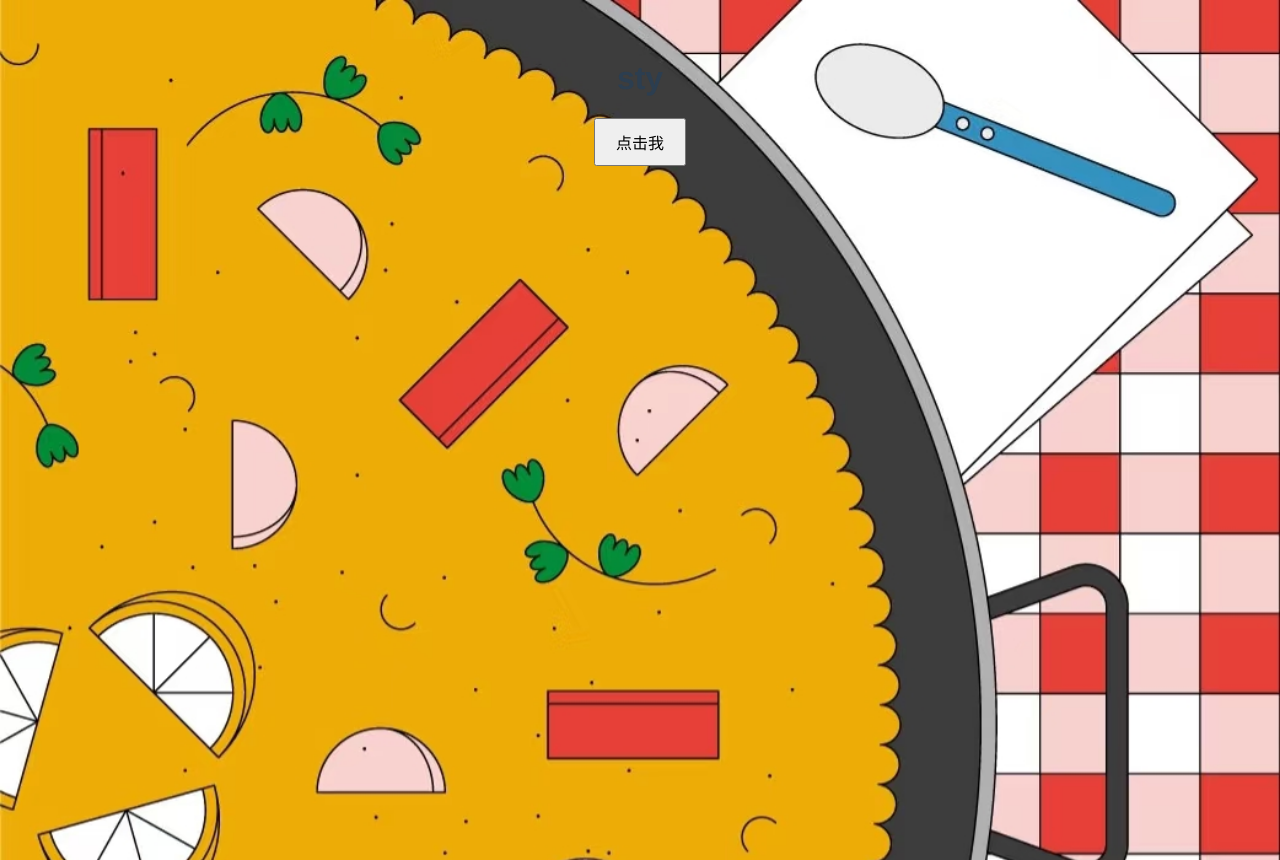
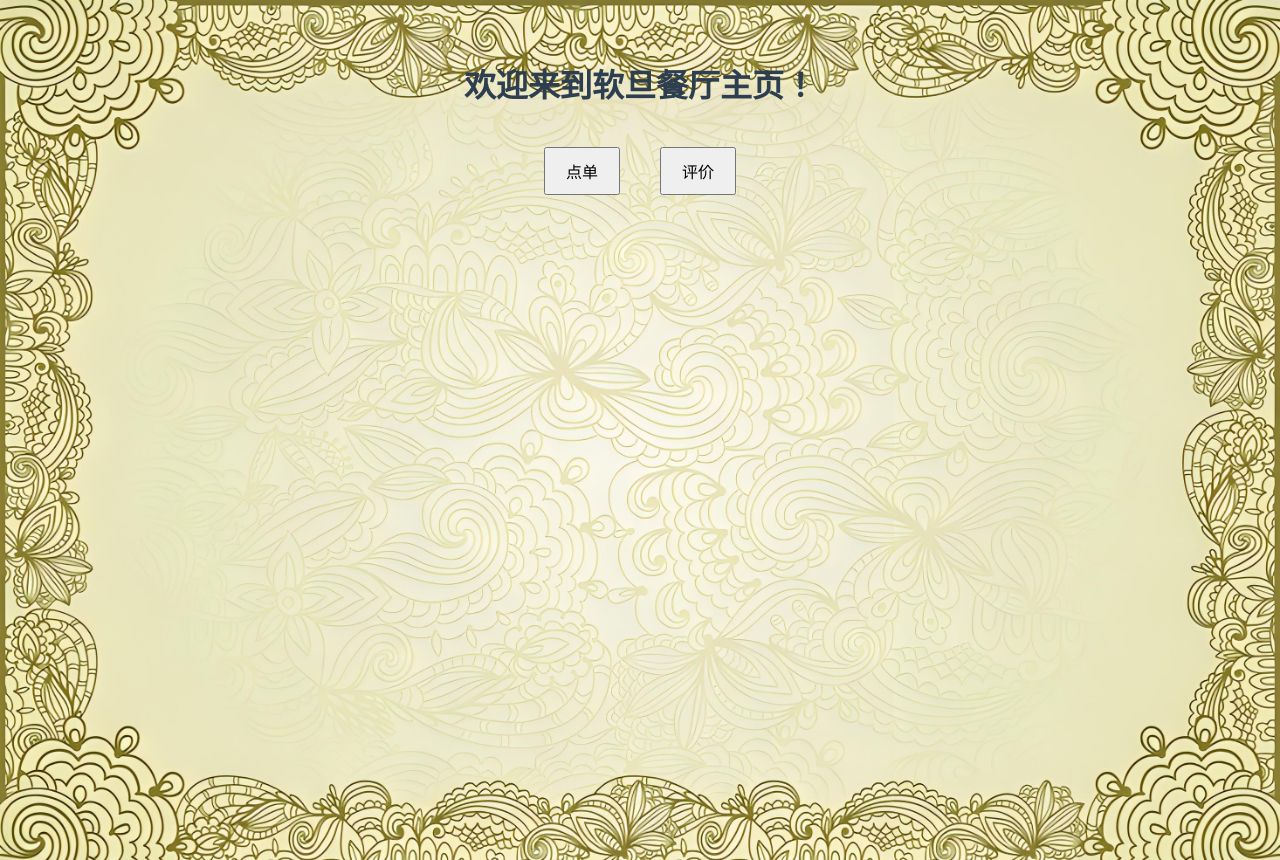
Before and after one commit to AlfredHef/xiaozhongdianp, a Vue app in the folder SE_front_end/vue_pj/: page /homepage in a window 1280 px wide. Built offline with nearby package versions, Linux system fonts and the light colour scheme.

Commit message:
HomePage相关美化

```diff
--- a/SE_front_end/vue_pj/src/views/HomePage.vue
+++ b/SE_front_end/vue_pj/src/views/HomePage.vue
@@ -1,7 +1,8 @@
 <template>
   <div id="app">
     <h1>{{ message }}</h1>
-    <button @click="changeMessage">点击我</button>
+    <button @click="order">点单</button>
+    <button @click="evaluate">评价</button>
   </div>
 </template>
 
@@ -11,13 +12,16 @@ import { styleType } from 'element-plus/es/components/table-v2/src/common';
 export default {
   data() {
     return {
-      message:'sty'
+      message: '欢迎来到软旦餐厅主页！'
 
     };
   },
   methods: {
-    changeMessage() {
-      this.message = '你点击了按钮!';
+    order() {
+      this.message = '点单模式';
+    },
+    evaluate() {
+      this.message = '评价模式';
     }
   }
 };
@@ -35,5 +39,21 @@ button {
   padding: 10px 20px;
   font-size: 16px;
   cursor: pointer;
+  margin: 20px;
+}
+
+/*对 body 元素设置背景样式。
+  使用背景图片 "/Home_BG.jpg" 作为页面的背景。
+  background-size: cover 使背景图片覆盖整个页面。
+  background-position: center 使背景图片居中显示。
+  background-repeat: no-repeat 防止背景图片重复显示。
+  background-attachment: fixed 使背景图片固定，不随页面滚动而滚动。
+*/
+body {
+  background-image: url('/background_homepage.jpg');
+  background-size: cover;
+  background-position: center;
+  background-repeat: no-repeat;
+  background-attachment: fixed;
 }
 </style>
```
Also changed, not shown: SE_front_end/vue_pj/public/background_homepage.jpg (added).
